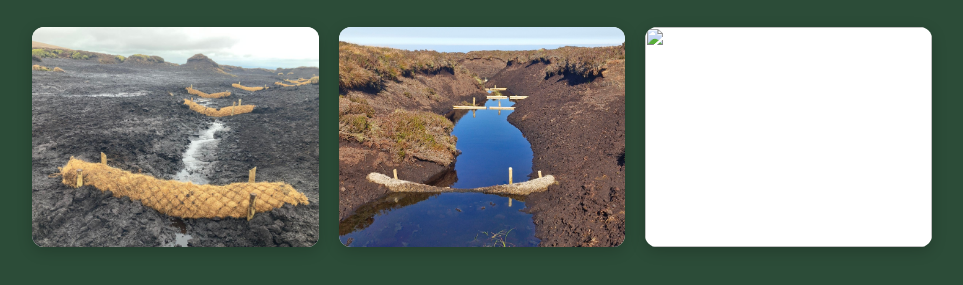
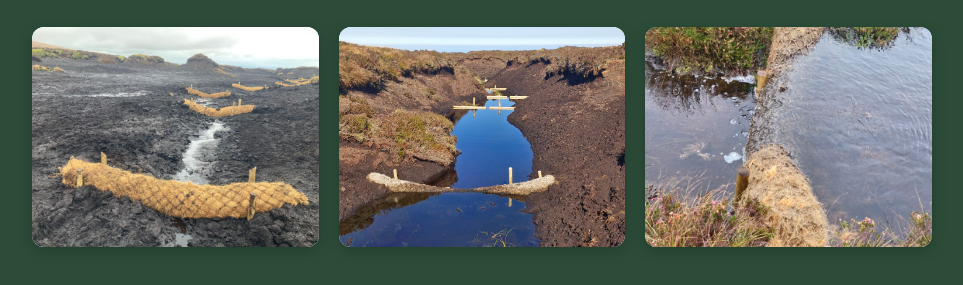
Before and after one commit to Xico110/Peatland-Interventions-Tool-and-Guides, a plain HTML site: page gallery-coir.html in a window 1280 px wide. Shown: the part 215-500 px from the top of the page, without its empty margins (158-1121 px from the left). Drawn offline with Linux system fonts and the light colour scheme.

Commit message:
Update gallery-coir.html

```diff
--- a/gallery-coir.html
+++ b/gallery-coir.html
@@ -89,7 +89,7 @@
         </div>
 
         <div class="photo-card">
-            <img src="images/coir_2.jpg">
+            <img src="images/coir_2.jpeg">
 
         </div>
     </div>
```
